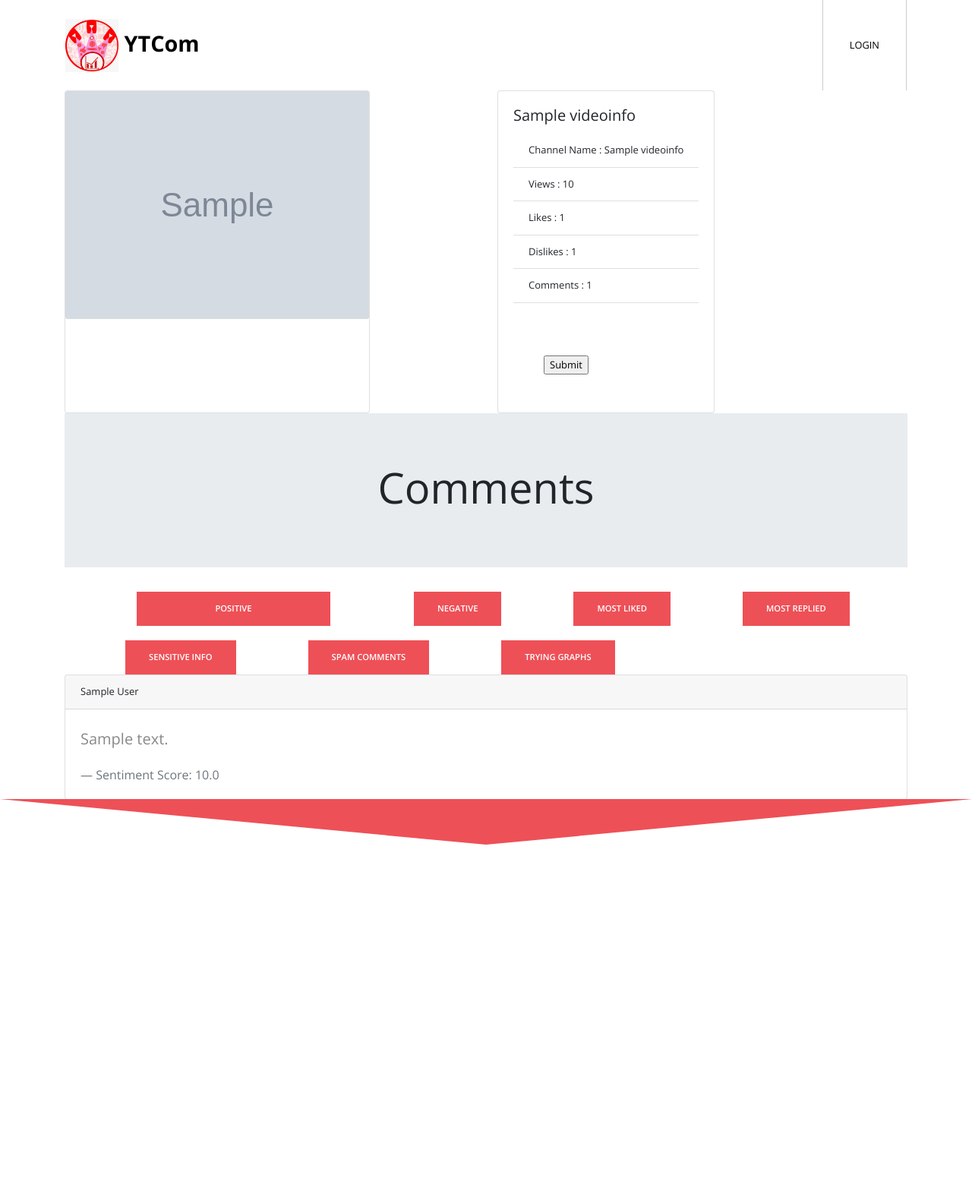
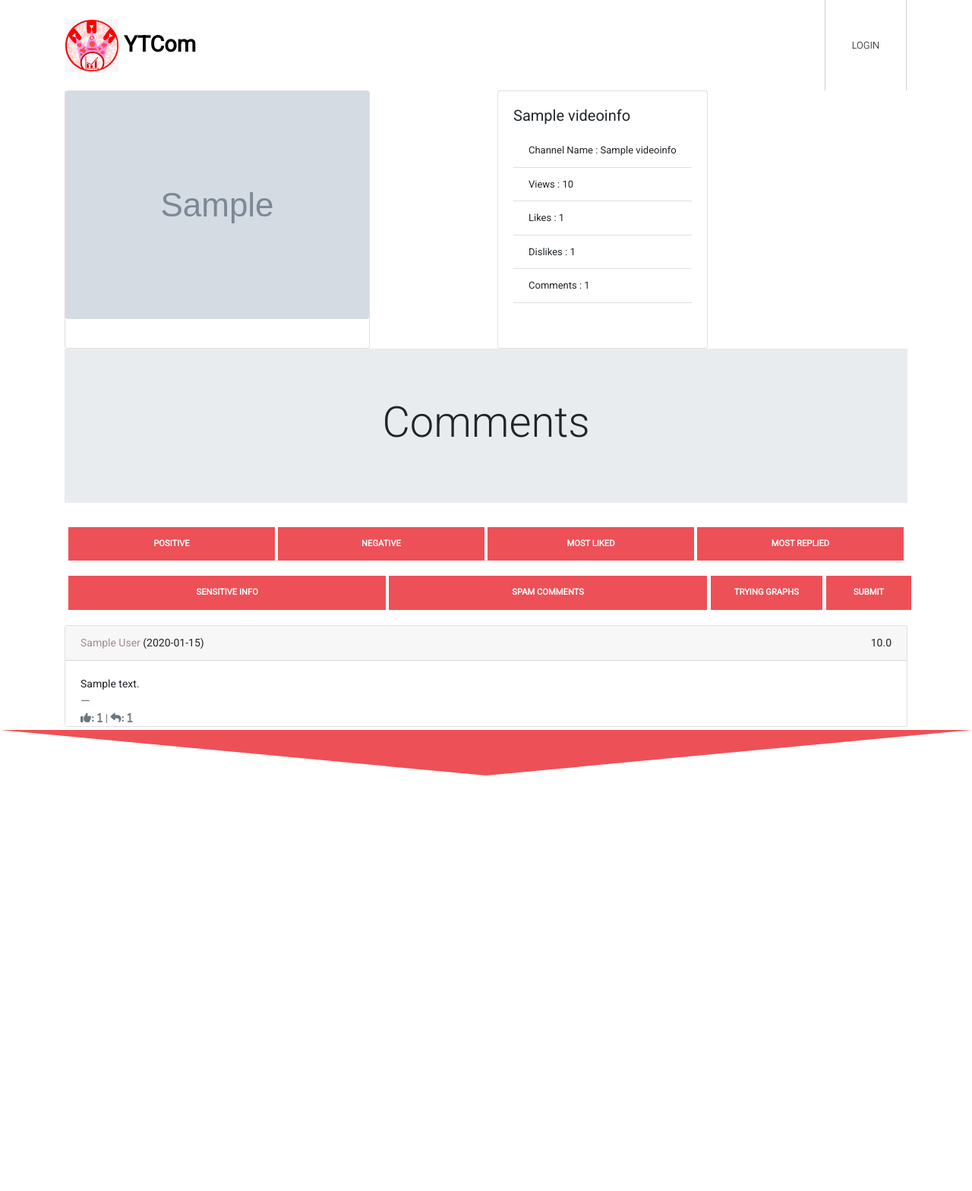
Before and after one commit to amt102/YTCom, a Django app: template ComDisp/templates/comments/display_comments.html in a window 1280 px wide. Shown: the whole page at 76% size. After the commit the page ends 1021 px from the top, so only its background shows below. Run offline with Django 3.2, Linux system fonts and the light colour scheme; tables that the repository leaves empty hold one stand-in row (values such as "Sample post"); the template is opened without the code that fills it: values that come from a table or form of the project are taken from there, most other values are stand-ins (such as "Sample title", 1, 10 or a date in 2020); grey boxes marked "Sample" are stand-in pictures; some libraries are stand-ins or nearby versions.

Commit message:
Baby tera django diwaana

```diff
--- a/ComDisp/static/comments/main.css
+++ b/ComDisp/static/comments/main.css
@@ -1,15 +1,9 @@
 body {
-	font-family: 'Open Sans', Helvetica, Arial, sans-serif;
+	/* font-family: 'Open Sans', Helvetica, Arial, sans-serif; */
+	font-family: 'Roboto', sans-serif;
 	font-size: 13px;
 	font-weight: 400;
 	overflow-x: hidden;
-}
-
-a, button { transition: all 0.3s ease; }
-a:hover,
-a:focus {
-	text-decoration: none;
-	outline: none;
 }
 
 .tm-position-relative { position: relative; }
@@ -37,20 +31,6 @@ a:focus {
 .tm-sidebar-pad { padding: 15px 20px; }
 .tm-sidebar-pad-2 { padding: 21px 20px; }
 .tm-pad { padding: 20px; }
-
-a.tm-color-primary:hover,
-a.tm-color-primary:active {
-	color: #d53239;
-}
-
-.tm-font-light { font-weight: 300; }
-.tm-font-normal { font-weight: 400; }
-.tm-font-semibold { font-weight: 600; }
-
-p {
-	color: #898989;
-	line-height: 1.9;
-}
 
 .navbar {
 	width: 100%;
@@ -202,9 +171,6 @@ p {
 
 select.tm-select.form-control:not([size]):not([multiple]) { height: 100%; }
 
-
-/* https://stackoverflow.com/questions/20163079/remove-select-arrow-on-ie */
-select.tm-select::-ms-expand { display: none; }
 
 .tm-select {
     border-radius: 0;
@@ -466,3 +343,40 @@ video {
 .comment_card{
 	margin-top: 3px;
 } */
+
+.author{
+	color: rgb(165, 137, 151);
+}
+
+.sentiment{
+	float: right;
+}
+
+.btn-group{
+	width: 100%;
+}
+
+.pn_btn{
+	margin-left: 5px;
+	margin-right: 5px;
+	margin-bottom: 20px;
+}
+
+.comment-text{
+	font-size: 14px;
+	margin-bottom: 0px;
+}
+
+.comment-head{
+	font-size: 14px;
+	margin-bottom: 0px;
+}
+
+.comment-body{
+	padding-bottom: 0rem;
+}
+
+
+.comment_card{
+	margin-bottom: 5px;
+}
--- a/ComDisp/templates/comments/base.html
+++ b/ComDisp/templates/comments/base.html
@@ -10,9 +10,10 @@
     <link rel="stylesheet" href="https://stackpath.bootstrapcdn.com/bootstrap/4.4.1/css/bootstrap.min.css" integrity="sha384-Vkoo8x4CGsO3+Hhxv8T/Q5PaXtkKtu6ug5TOeNV6gBiFeWPGFN9MuhOf23Q9Ifjh" crossorigin="anonymous">
 
     <link rel="stylesheet" type="text/css" href="{% static 'comments/main.css' %}">
+    <link href="https://fonts.googleapis.com/css2?family=Roboto:wght@300;400&display=swap" rel="stylesheet">
 
     <script src="https://code.jquery.com/jquery-3.4.1.js" integrity="sha256-WpOohJOqMqqyKL9FccASB9O0KwACQJpFTUBLTYOVvVU=" crossorigin="anonymous"></script>
-
+    <script src="https://kit.fontawesome.com/19abcd469a.js"></script>
     <!-- <script src="https://code.jquery.com/jquery-3.4.1.min.js" integrity="sha256-CSXorXvZcTkaix6Yvo6HppcZGetbYMGWSFlBw8HfCJo=" crossorigin="anonymous"></script> -->
 
     <!-- <script src="https://code.jquery.com/jquery-3.4.1.slim.min.js" integrity="sha384-J6qa4849blE2+poT4WnyKhv5vZF5SrPo0iEjwBvKU7imGFAV0wwj1yYfoRSJoZ+n" crossorigin="anonymous"></script>
@@ -33,7 +34,7 @@
             <div class="container">
                 <div class="row">
                     <nav class="navbar navbar-expand-lg narbar-light">
-                        <a class="navbar-brand mr-auto" href="#">
+                        <a class="navbar-brand mr-auto" href="/">
                             <img src="static/img/logo.jpeg" alt="Site logo" height="70" width="70">
                             YTCom
                         </a>
--- a/ComDisp/templates/comments/display_comments.html
+++ b/ComDisp/templates/comments/display_comments.html
@@ -31,20 +31,7 @@
                                     $('#btn-submit').click( function(){ $('#btn-form-submit').click(); } );
                              </script> -->
 
-                             <form action="trial" method="POST" class="tm-search-form tm-section-pad-2" target="_blank">
-                                {% csrf_token %}
-                                <!-- <div class="form-row tm-search-form-row">
-                                    <div class="col-4 form-group tm-form-element tm-form-element-2">
-                                        <button name="com_btn" id="get_com" class="btn btn-primary btn-primary-cus tm-btn-search">get comments</button>
-                                    </div>
-                                    <div class="col-4">
-                                    </div>
-                                </div> -->
-                                <input type="submit" id="btn-form-submit"/>
-                            </form>
-                            <script>
-                                $('#btn-submit').click( function(){ $('#btn-form-submit').click(); } );
-                            </script>
+
                         <!-- </form> -->
                     </div>
                 </div>
@@ -58,57 +45,54 @@
         </div>
 
         <!-- comment buttons -->
-        <div class='row'>
-            <div class="col-1"></div>
-            <div class="col-3">
+        <div class='btn-group btn-group-justified'>
                 <button name="pos_btn" class="pn_btn card_btn_n btn btn-primary-cus tm-btn-search btn-danger">Positive</button>
-            </div>
-            <div class="col-1"></div>
-            <div calss="col-3">
+
                 <button name="neg_btn" class="pn_btn card_btn_n btn btn-primary-cus tm-btn-search btn-danger">Negative</button>
-            </div>
-            <div class="col-1"></div>
-            <div calss="col-3">
+
                 <button name="like_count" class="pn_btn card_btn_n btn btn-primary-cus tm-btn-search btn-danger">Most Liked</button>
-            </div>
-            <!-- <div class="col-1"></div>
-            <div calss="col-5">
-                <button name="dislikes" class="pn_btn card_btn_n btn btn-danger">Most Disliked</button>
-            </div> -->
-            <div class="col-1"></div>
-            <div calss="col-3">
+
                 <button name="replies_count" class="pn_btn card_btn_n btn btn-primary-cus tm-btn-search btn-danger">Most Replied</button>
-            </div>
         </div>
         <br>
-        <div class='row'>
-            <div class="col-1"></div>
-            <div calss="col-4">
+        <div class='btn-group btn-group-justified'>
+
                 <button name="sensitive" class="pn_btn card_btn_n btn btn-primary-cus tm-btn-search btn-danger">Sensitive Info</button>
-            </div>
-            <div class="col-1"></div>
-            <div calss="col-4">
+
                 <button name="spam" class="pn_btn card_btn_n btn btn-primary-cus tm-btn-search btn-danger">Spam Comments</button>
-            </div>
-            <div class="col-1"></div>
-            <div calss="col-4">
+
                 <form action="{% url 'graph' %}" id="graph_form" method="POST" target="_blank">
                     <input type="hidden" name="btn_type" value="asdf" id="graph_hidden"/>
+                    <input type="hidden" name="video_id" value="{{ vid_id }}" id="graph_hidden_id"/>
                     <input type="submit" name="graph" class="gph_btn card_btn_n btn btn-primary-cus tm-btn-search btn-danger" value="Trying graphs"/>
                 </form>
-            </div>
+
+                <form action="trial" method="POST" target="_blank">
+                    {% csrf_token %}
+                    <input type="submit" class="pn_btn card_btn_n btn btn-primary-cus tm-btn-search btn-danger" id="btn-form-submit"/>
+                </form>
         </div>
 
         <div class="comments_to_show">
             {% for comment in comments %}
                 <div class="card comment_card">
                     <div class="card-header">
-                        {{ comment.author }}
+                        <p class="comment-head"><a class="author" href="{{ comment.author_channel_url }}">{{ comment.author }}</a>    ({{ comment.date }})  <span class="sentiment">{{ comment.sentiment_score }}</span></p>
                     </div>
-                    <div class="card-body">
+                    <div class="card-body comment-body">
                     <blockquote class="blockquote mb-0">
-                        <p>{{ comment.text }}</p>
-                        <footer class="blockquote-footer">Sentiment Score: {{ comment.sentiment_score }}</footer>
+                        <p class="comment-text">{{ comment.text }}</p>
+                        <footer class="blockquote-footer">
+                            <p class="comment-text">
+                            <i class="fas fa-thumbs-up">: {{comment.like_count}}</i> | <i class="fas fa-reply">: {{ comment.replies_count }}</i>
+
+                            {% if comment.isSpam %}
+                            <span calss='spam' style="color: red; float: right;">
+                                SPAM
+                            </span>
+                            {% endif %}
+                            </p>
+                        </footer>
                     </blockquote>
                     </div>
                 </div>
@@ -120,7 +104,7 @@
     <script type="text/javascript">
         // var post_url = '/search_sent/'.concat("{{ vid_id }}").concat("/");
         // var post_url = '/search_sent/';
-        var serializedData = $(this).serialize();
+        {% comment %} var serializedData = $(this).serialize(); {% endcomment %}
         var pnbtn_pressed = 'neutral'
         $(document).ready(function () {
             $(".pn_btn").click(function () {
@@ -146,15 +130,28 @@
                         }
 
                         var cat_comments = ''
+                        var spam_message = ''
                         for(comment of comments){
+                                spam_message = ""
+                                if (comment['fields'].isSpam){
+                                    spam_message = '<span calss="spam" style="color: red; float: right;">' +
+                                        'SPAM' +
+                                    '</span>'
+                                }
+
                                 cat_comments += '<div class="card comment_card">' +
                                     '<div class="card-header">' +
-                                        String(comment['fields'].author) +
+                                        '<p class="comment-head"><a class="author" href=' + String(comment['fields'].author_channel_url) + ">" + String(comment['fields'].author) + "</a>" + String(comment['fields'].date) + '<span class="sentiment">' + String(comment['fields'].sentiment_score) + '</span></p>' +
                                     '</div>' +
-                                    '<div class="card-body">' +
+                                    '<div class="card-body comment-body">' +
                                         '<blockquote class="blockquote mb-0">' +
-                                            '<p>' + String(comment['fields'].text) + '</p>' +
-                                            '<footer class="blockquote-footer"> Sentiment Score:' + String(comment['fields'].sentiment_score) + '</footer>' +
+                                            '<p class="comment-text">' + String(comment['fields'].text) + '</p>' +
+                                            '<footer class="blockquote-footer">' +
+                                                '<p class="comment-text">' +
+                                                    '<i class="fas fa-thumbs-up">:' + String(comment['fields'].like_count) + '</i> | <i class="fas fa-reply">:' + String(comment['fields'].replies_count) + '</i>' +
+                                                    spam_message +
+                                                '</p>' +
+                                            '</footer>' +
                                         '</blockquote>' +
                                     '</div>' +
                                 '</div>'
--- a/ComDisp/views.py
+++ b/ComDisp/views.py
@@ -52,11 +52,11 @@ def search(request):
             print("In views: Inside else block")
             v = getInfoAboutVideo(video_id)   #logic.py
             comments = getComments(video_id)  #logic.py
-            print('DONE WITH EXTRACTION');
+            print('DONE WITH EXTRACTION')
             # d.saveComments(comments)   #database.py
             d.saveVideoInfo(v)         #database.py
             comments = d.retriveAllComments(video_id)
-            print('DONE SAVING IT');
+            print('DONE SAVING IT')
         # detectspam(comments)
 
         # v = getInfoAboutVideo(video_id)   #logic.py
@@ -77,6 +77,7 @@ def search(request):
         print(v.name)
 
         act_url = 'search_sent/' + str(video_id)
+
 
         if 'com_btn' in request.POST:
             return render(request,'comments/display_comments.html', {'comments':comments, 'videoInfo':v, 'act_url': act_url, 'vid_id': video_id})
```
Also changed, not shown: other parts of ComDisp/static/comments/main.css (+0 -100 lines).
